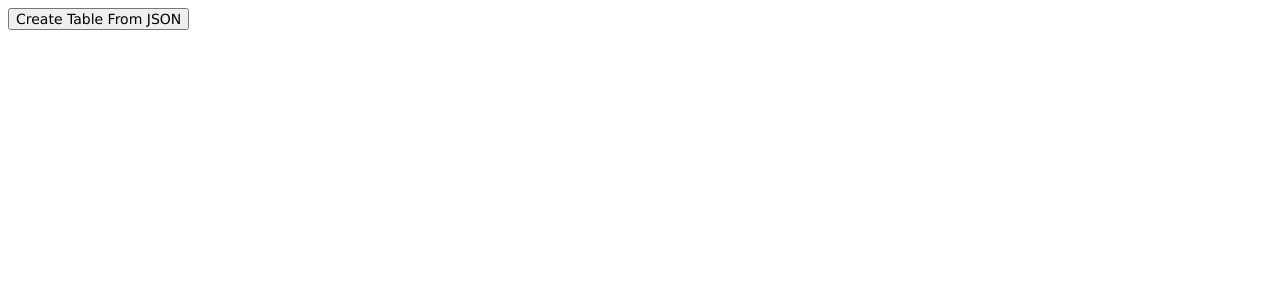
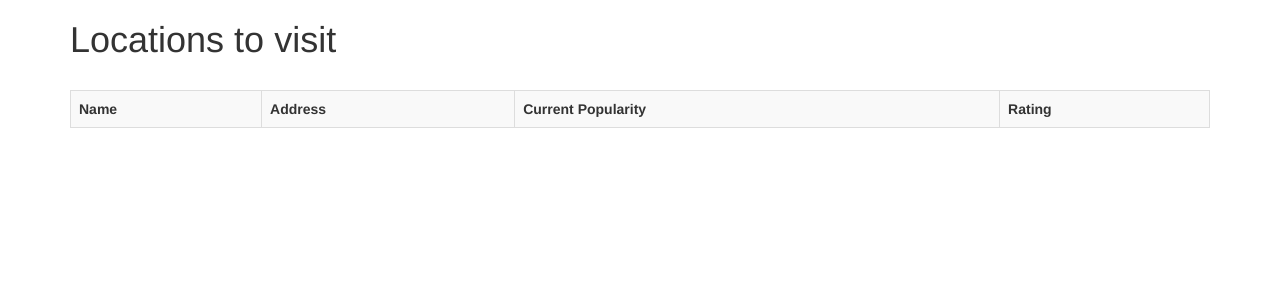
Before and after one commit to ranachirag/tohacks, a Flask app: template templates/result.html in a window 1280 px wide. Shown: the top 300 px of the page. Run offline with Flask 2, Linux system fonts and the light colour scheme; the template is opened without the code that fills it, so the values that code supplies are empty; some libraries are stand-ins or nearby versions.

Commit message:
Improved HTML Look

```diff
--- a/Test.py
+++ b/Test.py
@@ -35,8 +35,11 @@ def homepage2():
     # we know dictionary contain key value pair
     # store the value of result key in variable y
     y = x['results']
-
-    a = ''
+    data = {}
+    data['name'] = []
+    data['address'] = []
+    data['current_popularity'] = []
+    data['rating'] = []
     # keep looping upto length of y
     for i in range(len(y)):
 
@@ -44,10 +47,26 @@ def homepage2():
         # 'name' key at the ith index of y
         # print(y[i])
         f = populartimes.get_id(api_key, y[i]['reference'])
-        a = a + f['name'] + '\n'
+        if "name" in f.keys():
+            data['name'].append(f['name'])
+        else:
+            data['name'].append('')
+        if "address" in f.keys():
+            data['address'].append(f['address'])
+        else:
+            data['address'].append('')
+        if "current_popularity" in f.keys():
+            data['current_popularity'].append(f['current_popularity'])
+        else:
+            data['current_popularity'].append('')
+        if "rating" in f.keys():
+            data['rating'].append(f['rating'])
+        else:
+            data['rating'].append('')
 
-    return render_template("my-form.html", message=query)
+
+    return render_template("my-form.html", message=data)
 
 
 if __name__ == '__main__':
-    app.run(port=3000, debug=True, use_reloader=True)
+    app.run(port=4998, debug=True, use_reloader=True)
--- a/templates/result.html
+++ b/templates/result.html
@@ -1,79 +1,42 @@
 <!DOCTYPE html>
 <html>
-<head>
-    <title>Convert JSON Data to HTML Table</title>
-    <style>
-        th, td, p, input {
-            font:14px Verdana;
-        }
-        table, th, td
-        {
-            border: solid 1px #DDD;
-            border-collapse: collapse;
-            padding: 2px 3px;
-            text-align: center;
-        }
-        th {
-            font-weight:bold;
-        }
-    </style>
-</head>
+    <head>
+        <title>Convert JSON Data to HTML Table</title>
+        <script src="https://ajaz.googleapis.com/ajax/libs/jquery/3.1.0/jquery.min.js"></script>
+        <link rel="stylesheet" href="https://maxcdn.bootstrapcdn.com/bootstrap/3.3.6/css/bootstrap.min.css" />
+        <script src="https://maxcdn.bootstrapcdn.com/bootstrap/3.3.6/js/bootstrap.min.js"></script>
+    </head>
 <body>
-    <input type="button" onclick="CreateTableFromJSON()" value="Create Table From JSON" />
-    <p id="showData"></p>
+    <div class="container">
+        <div class="table-responsive">
+            <h1>Locations to visit</h1>
+            <br />
+            <table class="table table-bordered table-striped" id="location_table">
+                <tr>
+                    <th>Name</th>
+                    <th>Address</th>
+                    <th>Current Popularity</th>
+                    <th>Rating</th>
+                </tr>
+            </table>
+        </div>
+    </div>
 </body>
 
 <script>
-    function CreateTableFromJSON() {
-        var myBooks = [
-            {
-                "Name": "1",
-                "Address": "Computer Architecture",
-                "Category": "Computers",
-                "Price": "125.60"
-            },
-
-        ]
-
-        // EXTRACT VALUE FOR HTML HEADER.
-        // ('Book ID', 'Book Name', 'Category' and 'Price')
-        var col = [];
-        for (var i = 0; i < myBooks.length; i++) {
-            for (var key in myBooks[i]) {
-                if (col.indexOf(key) === -1) {
-                    col.push(key);
-                }
-            }
-        }
-
-        // CREATE DYNAMIC TABLE.
-        var table = document.createElement("table");
-
-        // CREATE HTML TABLE HEADER ROW USING THE EXTRACTED HEADERS ABOVE.
-
-        var tr = table.insertRow(-1);                   // TABLE ROW.
-
-        for (var i = 0; i < col.length; i++) {
-            var th = document.createElement("th");      // TABLE HEADER.
-            th.innerHTML = col[i];
-            tr.appendChild(th);
-        }
-
-        // ADD JSON DATA TO THE TABLE AS ROWS.
-        for (var i = 0; i < myBooks.length; i++) {
-
-            tr = table.insertRow(-1);
-
-            for (var j = 0; j < col.length; j++) {
-                var tabCell = tr.insertCell(-1);
-                tabCell.innerHTML = myBooks[i][col[j]];
-            }
-        }
-
-        // FINALLY ADD THE NEWLY CREATED TABLE WITH JSON DATA TO A CONTAINER.
-        var divContainer = document.getElementById("showData");
-        divContainer.innerHTML = "";
-        divContainer.appendChild(table);
-    }
+    $(document).ready(function(){
+        $.getJSON("location.json", function(data){
+            var location_data = '';
+            $.each(data), function(key, value){
+                location_data += '<tr>';
+                location_data += '<tr>' + value.name + '<\tr>';
+                location_data += '<tr>' + value.address + '<\tr>';
+                location_data += '<tr>' + value.current_population + '<\tr>';
+                location_data += '<tr>' + value.rating + '<\tr>';
+                location_data += '<\tr>';
+            });
+            $('#location_data').append(location_data);
+        });
+    });
 </script>
 </html>
```
Also changed, not shown: templates/my-form.html (+43 -6 lines).
